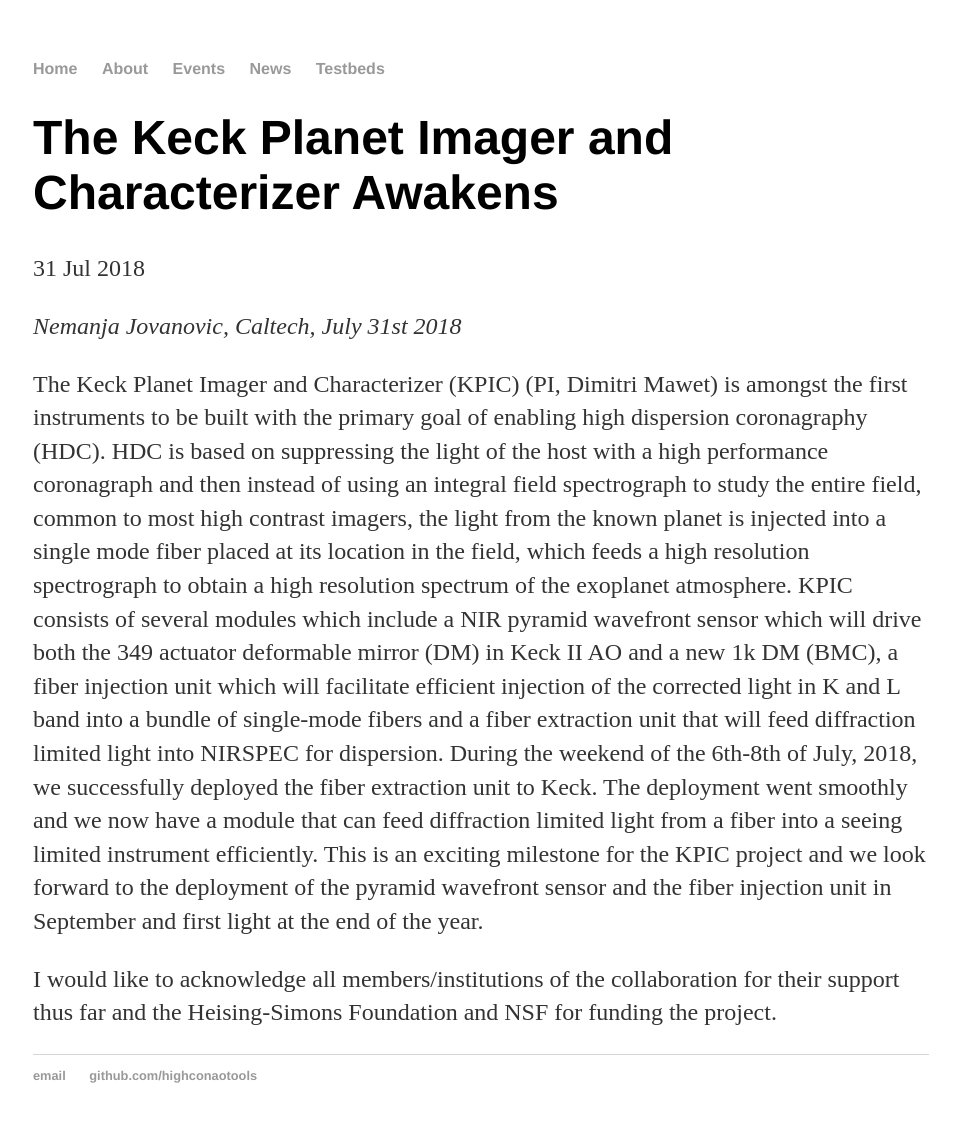
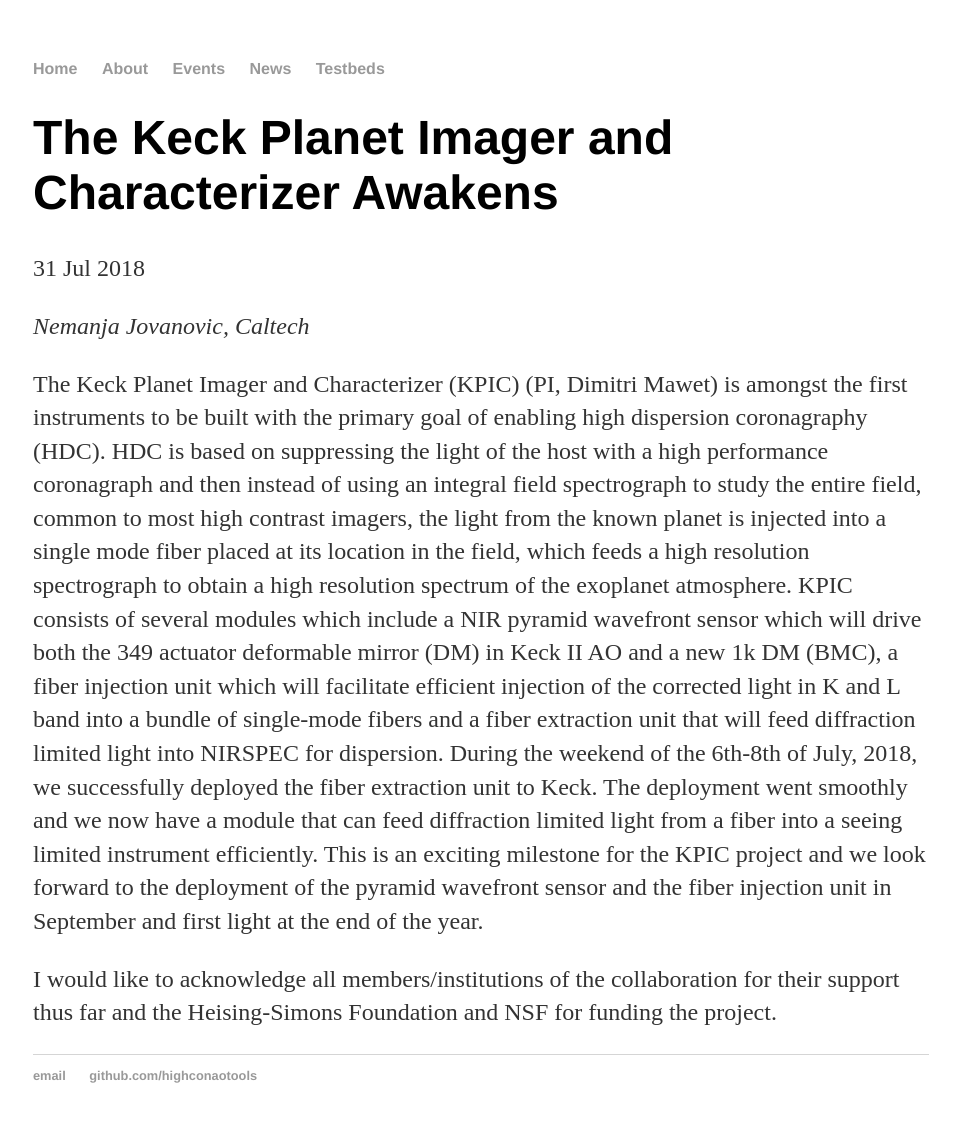
Before and after one commit to highconaotools/highconaotools.github.io, a Jekyll site: the page built from _posts/2018-07-31-the-keck-planet-imager-and-characterizer-awakens.md, in a window 1280 px wide. Shown: the whole page, without its empty margins (159-1116 px from the left). Built offline with Jekyll 4.4.1, drawn with Linux system fonts in a browser that asks for light colours.

Commit message:
Update 2018-07-31-the-keck-planet-imager-and-characterizer-awakens.md

```diff
--- a/_posts/2018-07-31-the-keck-planet-imager-and-characterizer-awakens.md
+++ b/_posts/2018-07-31-the-keck-planet-imager-and-characterizer-awakens.md
@@ -3,7 +3,7 @@
 title: "The Keck Planet Imager and Characterizer Awakens"
 date: 2018-07-31
 ---
-*Nemanja Jovanovic, Caltech, July 31st 2018*
+*Nemanja Jovanovic, Caltech*
 
 The Keck Planet Imager and Characterizer (KPIC) (PI, Dimitri Mawet) is amongst the first instruments to be built with the primary goal of enabling high dispersion coronagraphy (HDC). HDC is based on suppressing the light of the host with a high performance coronagraph and then instead of using an integral field spectrograph to study the entire field, common to most high contrast imagers, the light from the known planet is injected into a single mode fiber placed at its location in the field, which feeds a high resolution spectrograph to obtain a high resolution spectrum of the exoplanet atmosphere.
 KPIC consists of several modules which include a NIR pyramid wavefront sensor which will drive both the 349 actuator deformable mirror (DM) in Keck II AO and a new 1k DM (BMC), a fiber injection unit which will facilitate efficient injection of the corrected light in K and L band into a bundle of single-mode fibers and a fiber extraction unit that will feed diffraction limited light into NIRSPEC for dispersion.
```
